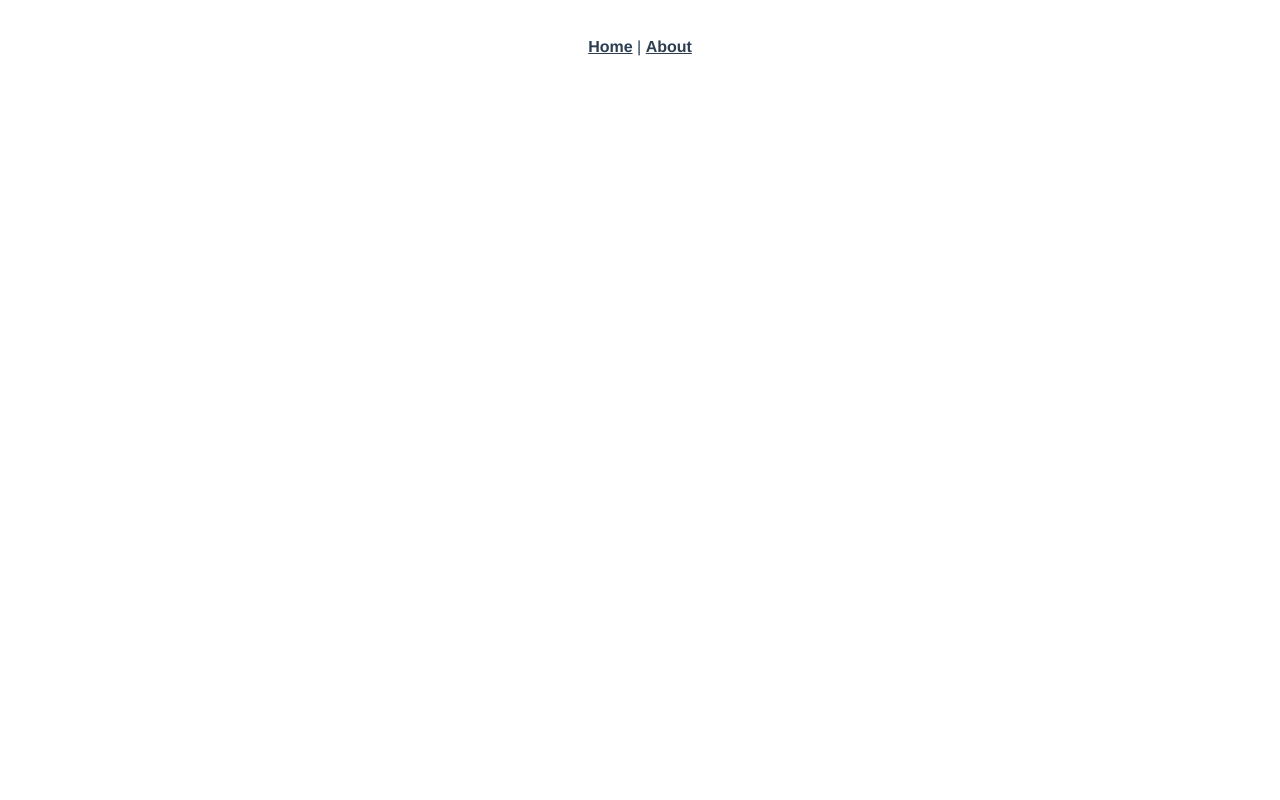
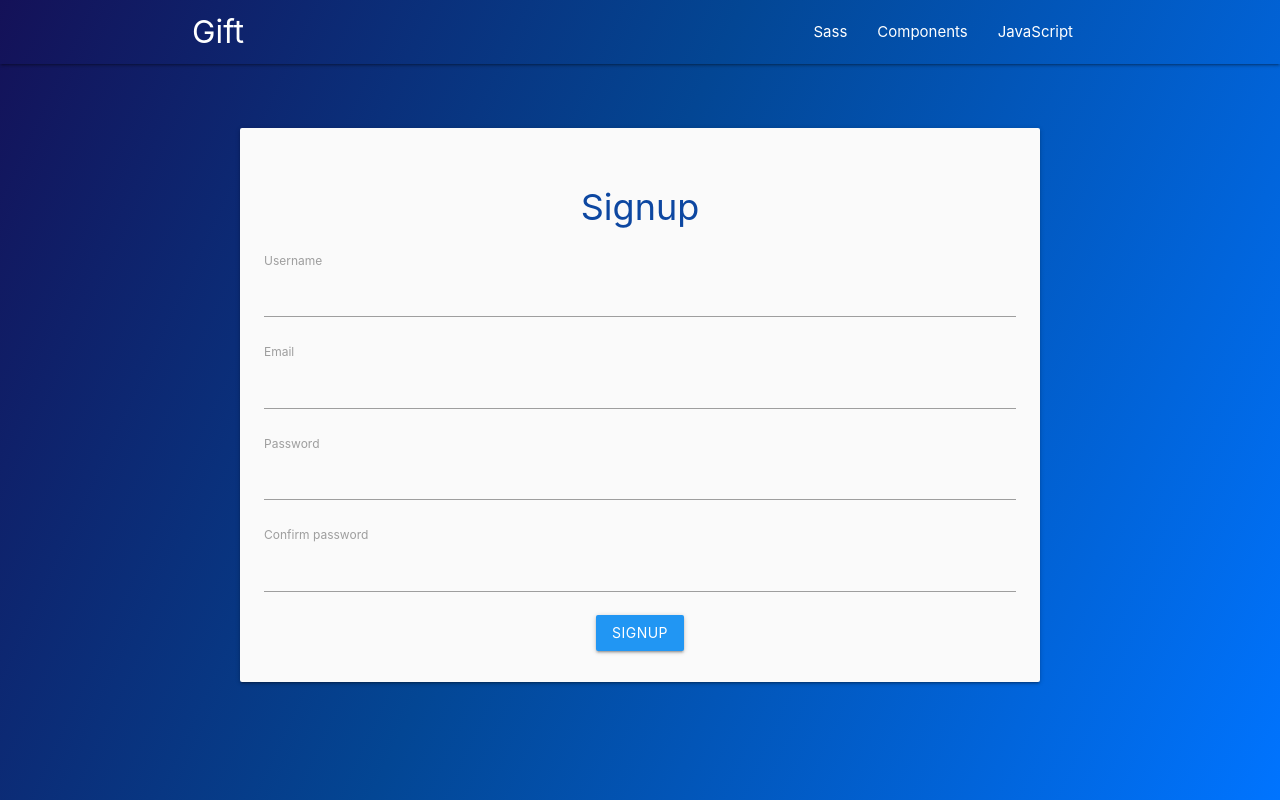
Before and after one commit to jakubasiak/cube-gift, a Vue app: page /#/signup in a window 1280 px wide. Built offline with nearby package versions, Linux system fonts and the light colour scheme.

Commit message:
added signup

```diff
--- a/package.json
+++ b/package.json
@@ -8,8 +8,12 @@
   },
   "dependencies": {
     "core-js": "^3.6.5",
+    "firebase": "^7.17.2",
+    "material-design-icons": "^3.0.1",
+    "materialize-css": "^1.0.0-rc.2",
     "vue": "^2.6.11",
-    "vue-router": "^3.2.0"
+    "vue-router": "^3.2.0",
+    "vuelidate": "^0.7.5"
   },
   "devDependencies": {
     "@vue/cli-plugin-babel": "~4.5.0",
--- a/src/App.vue
+++ b/src/App.vue
@@ -1,32 +1,32 @@
 <template>
   <div id="app">
-    <div id="nav">
-      <router-link to="/">Home</router-link> |
+    <!-- <div id="nav">
+      <router-link to="/">Home</router-link>|
       <router-link to="/about">About</router-link>
-    </div>
-    <router-view/>
+    </div>-->
+    <Navbar />
+    <router-view />
   </div>
 </template>
-
+<script>
+import Navbar from "@/components/Navbar.vue";
+export default {
+  components: {
+    Navbar,
+  },
+};
+</script>
 <style>
-#app {
-  font-family: Avenir, Helvetica, Arial, sans-serif;
-  -webkit-font-smoothing: antialiased;
-  -moz-osx-font-smoothing: grayscale;
-  text-align: center;
-  color: #2c3e50;
-}
-
-#nav {
-  padding: 30px;
-}
-
-#nav a {
-  font-weight: bold;
-  color: #2c3e50;
-}
-
-#nav a.router-link-exact-active {
-  color: #42b983;
+body,
+html {
+  background: rgb(20, 17, 88);
+  background: linear-gradient(
+    115deg,
+    rgba(20, 17, 88, 1) 0%,
+    rgba(3, 70, 148, 1) 45%,
+    rgba(0, 116, 255, 1) 100%
+  );
+  height: 100%;
+  width: 100%;
 }
 </style>
--- /dev/null
+++ b/src/components/Navbar.vue
@@ -0,0 +1,30 @@
+<template>
+  <nav class="transparent">
+    <div class="nav-wrapper container">
+      <a href="#" class="brand-logo">Gift</a>
+      <ul id="nav-mobile" class="right hide-on-med-and-down">
+        <li>
+          <a href="sass.html">Sass</a>
+        </li>
+        <li>
+          <a href="badges.html">Components</a>
+        </li>
+        <li>
+          <a href="collapsible.html">JavaScript</a>
+        </li>
+      </ul>
+    </div>
+  </nav>
+</template>
+
+<script>
+export default {
+  name: "Navbar",
+  data() {
+    return {};
+  }
+};
+</script>
+
+<style>
+</style>
--- /dev/null
+++ b/src/components/Signup.vue
@@ -0,0 +1,142 @@
+<template>
+  <div class="signup container">
+    <form @submit.prevent="signup" class="card-panel grey lighten-5 blue-text text-darken-4">
+      <h2 class="center">Signup</h2>
+
+      <div class="field">
+        <label for="username">Username</label>
+        <input
+          type="text"
+          name="username"
+          @blur="$v.username.$touch()"
+          v-model="username"
+          :class="{invalid: !$v.username.required && $v.username.$dirty}"
+        />
+        <ul class="helper-text red-text text-darken-2">
+          <li class="valign-wrapper" v-if="!$v.username.required && $v.username.$dirty">
+            <i class="tiny material-icons">error</i>
+            <span class="validation-text">Field is required</span>
+          </li>
+        </ul>
+      </div>
+
+      <div class="field">
+        <label for="email">Email</label>
+        <input
+          type="email"
+          name="email"
+          @blur="$v.email.$touch()"
+          v-model="email"
+          :class="{invalid: $v.email.$error}"
+        />
+        <ul class="helper-text red-text text-darken-2">
+          <li class="valign-wrapper" v-if="!$v.email.required && $v.email.$dirty">
+            <i class="tiny material-icons">error</i>
+            <span class="validation-text">Field is required</span>
+          </li>
+          <li class="valign-wrapper" v-if="!$v.email.email && $v.email.$dirty">
+            <i class="tiny material-icons">error</i>
+            <span class="validation-text">Field should contains a valid email</span>
+          </li>
+        </ul>
+      </div>
+
+      <div class="field">
+        <label for="password">Password</label>
+        <input
+          type="password"
+          name="password"
+          @blur="$v.password.$touch()"
+          v-model="password"
+          :class="{invalid: $v.password.$error}"
+        />
+        <ul class="helper-text red-text text-darken-2">
+          <li class="valign-wrapper" v-if="!$v.password.required && $v.password.$dirty">
+            <i class="tiny material-icons">error</i>
+            <span class="validation-text">Field is required</span>
+          </li>
+          <li class="valign-wrapper" v-if="!$v.password.minLength && $v.password.$dirty">
+            <i class="tiny material-icons">error</i>
+            <span class="validation-text">The password should have at least 8 characters</span>
+          </li>
+        </ul>
+      </div>
+
+      <div class="field">
+        <label for="confirmPassword">Confirm password</label>
+        <input
+          type="password"
+          name="confirmPassword"
+          @blur="$v.confirmPassword.$touch()"
+          v-model="confirmPassword"
+          :class="{invalid: $v.confirmPassword.$error}"
+        />
+        <ul class="helper-text red-text text-darken-2">
+          <li class="valign-wrapper" v-if="!$v.confirmPassword.sameAs && $v.confirmPassword.$dirty">
+            <i class="tiny material-icons">error</i>
+            <span class="validation-text">The confirmed password should be the same as password</span>
+          </li>
+        </ul>
+      </div>
+
+      <div class="field center">
+        <button class="btn blue" :disabled="$v.$invalid && $v.$anyDirty">Signup</button>
+      </div>
+    </form>
+  </div>
+</template>
+
+<script>
+import { required, email, minLength, sameAs } from "vuelidate/lib/validators";
+export default {
+  name: "Signup",
+  data() {
+    return {
+      username: null,
+      email: null,
+      password: null,
+      confirmPassword: null,
+    };
+  },
+  validations: {
+    username: {
+      required,
+    },
+    email: {
+      required,
+      email,
+    },
+    password: {
+      required,
+      minLength: minLength(8),
+    },
+    confirmPassword: {
+      sameAs: sameAs("password"),
+    },
+  },
+  methods: {
+    signup() {
+      console.log(this.$data);
+    },
+  },
+};
+</script>
+
+<style scoped>
+.signup {
+  max-width: 800px;
+  margin-top: 5%;
+}
+
+.signup h2 {
+  font-size: 2.4em;
+}
+
+.signup .field {
+  margin-bottom: 0.5em;
+}
+
+.signup .validation-text {
+  margin-left: 0.5em;
+}
+</style>
--- a/src/main.js
+++ b/src/main.js
@@ -1,8 +1,12 @@
 import Vue from 'vue'
 import App from './App.vue'
 import router from './router'
+import "materialize-css/dist/css/materialize.min.css";
+import "material-design-icons/iconfont/material-icons.css";
+import Vuelidate from 'vuelidate';
 
 Vue.config.productionTip = false
+Vue.use(Vuelidate);
 
 new Vue({
   router,
--- a/src/router/index.js
+++ b/src/router/index.js
@@ -1,14 +1,20 @@
 import Vue from 'vue'
 import VueRouter from 'vue-router'
 import Home from '../views/Home.vue'
+import Signup from "@/components/Signup.vue";
 
 Vue.use(VueRouter)
 
-  const routes = [
+const routes = [
   {
     path: '/',
     name: 'Home',
     component: Home
+  },
+  {
+    path: "/signup",
+    name: "Signup",
+    component: Signup,
   },
   {
     path: '/about',
```
Also changed, not shown: src/firebase/init.js (added, +19 -0 lines), 1 other file (tests, documents, lock files or other folders).
